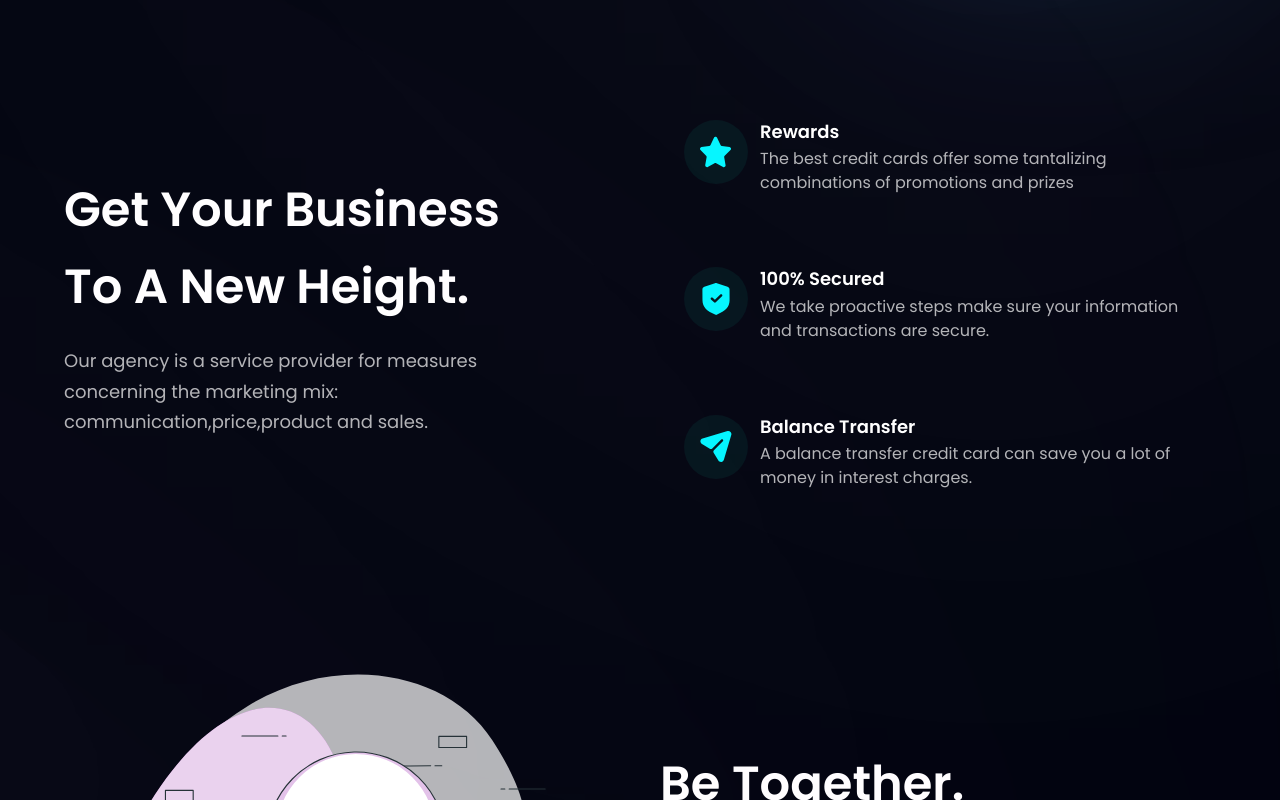
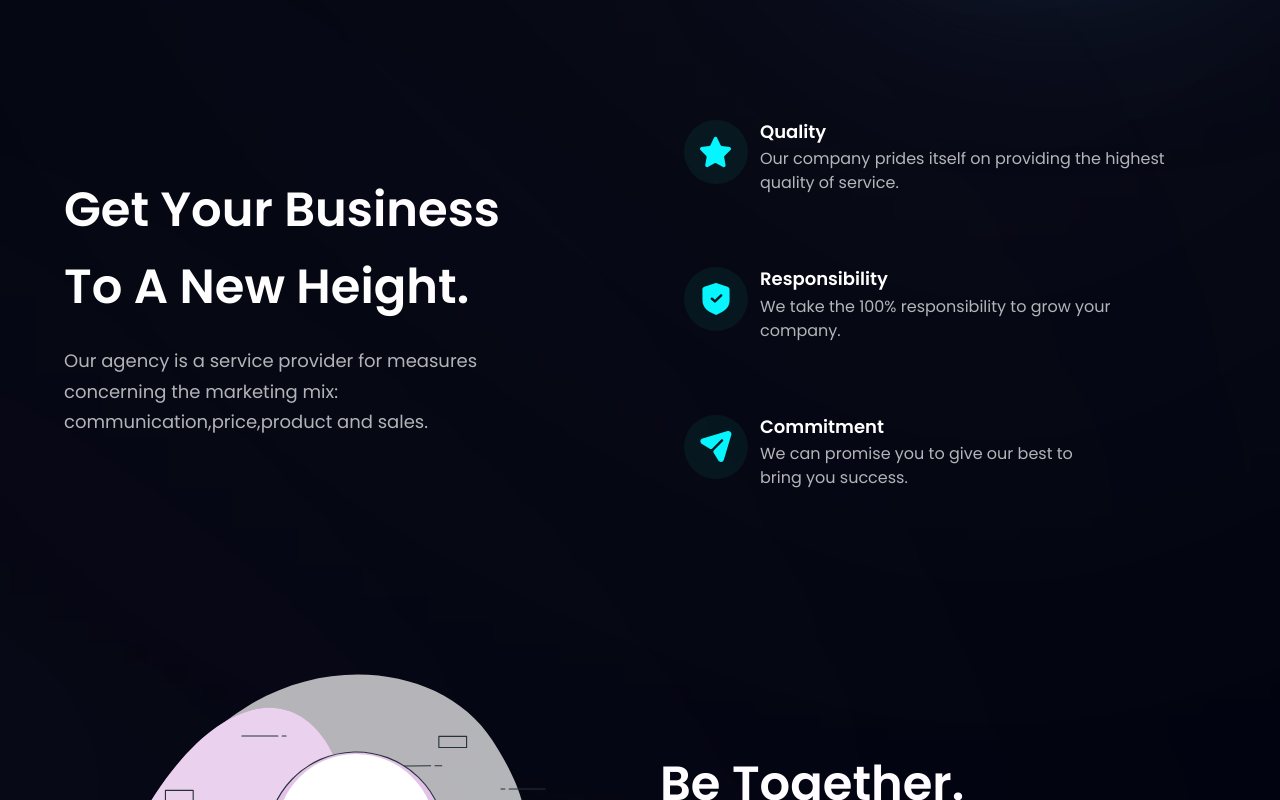
Before and after one commit to Ayushpaul111/TandT, a React (Vite) app: page / in a window 1280 px wide. Shown: the part 760-1560 px from the top of the page. Built offline with nearby package versions, Linux system fonts and the light colour scheme.

Commit message:
added features

```diff
--- a/src/components/One.jsx
+++ b/src/components/One.jsx
@@ -17,7 +17,7 @@ const FeatureCard = ({ icon, title, content, index }) => (
       <h4 className="font-poppins font-semibold text-white text-[18px] leading-[23.4px] mb-1">
         {title}
       </h4>
-      <p className="font-poppins font-normal text-dimWhite text-[16px] leading-[24px]">
+      <p className="font-poppins font-normal text-dimWhite text-[16px] leading-[24px] max-w-[440px]">
         {content}
       </p>
     </div>
--- a/src/components/TermandCondition.jsx
+++ /dev/null
@@ -1,7 +0,0 @@
-import React from "react";
-
-const TermandCondition = () => {
-  return <div></div>;
-};
-
-export default TermandCondition;
--- a/src/constants/index.js
+++ b/src/constants/index.js
@@ -36,23 +36,21 @@ export const features = [
   {
     id: "feature-1",
     icon: star,
-    title: "Rewards",
+    title: "Quality",
     content:
-      "The best credit cards offer some tantalizing combinations of promotions and prizes",
+      "Our company prides itself on providing the highest quality of service.",
   },
   {
     id: "feature-2",
     icon: shield,
-    title: "100% Secured",
-    content:
-      "We take proactive steps make sure your information and transactions are secure.",
+    title: "Responsibility",
+    content: "We take the 100% responsibility to grow your company.",
   },
   {
     id: "feature-3",
     icon: send,
-    title: "Balance Transfer",
-    content:
-      "A balance transfer credit card can save you a lot of money in interest charges.",
+    title: "Commitment",
+    content: "We can promise you to give our best to bring you success.",
   },
 ];
 
@@ -87,9 +85,9 @@ export const feedback = [
   {
     id: "feedback-1",
     content:
-      "Awesome experience working with the team at Heroes of Digital! They are always very responsive and continuously gives us suggestions to improve our online presence in the Online digital Marketing inndustry.",
-    name: "Tanmay Chowdhury",
-    title: "Chowdhury Medical ",
+      "We have the best journey with this agency because of their punctuality, dedication and unblemished high quality work and friendly behavior. Want to do more work with you and to grow much too.",
+    name: "Soumen Chowdhury",
+    title: "Chowdhury Medical",
     img: SoumenChowdhury,
   },
   {
@@ -175,24 +173,12 @@ export const footerLinks = [
     title: "Useful Links",
     links: [
       {
-        name: "Content",
-        link: "https://www.hoobank.com/content/",
+        name: "Content Us",
+        link: "https://forms.gle/cXQv47Wpcrs4f2Kx9",
       },
       {
-        name: "How it Works",
-        link: "https://www.hoobank.com/how-it-works/",
-      },
-      {
-        name: "Create",
-        link: "https://www.hoobank.com/create/",
-      },
-      {
-        name: "Explore",
-        link: "https://www.hoobank.com/explore/",
-      },
-      {
-        name: "Terms & Services",
-        link: "https://www.hoobank.com/terms-and-services/",
+        name: "Privacy Policy",
+        link: "/privacyPolicy",
       },
     ],
   },
```
